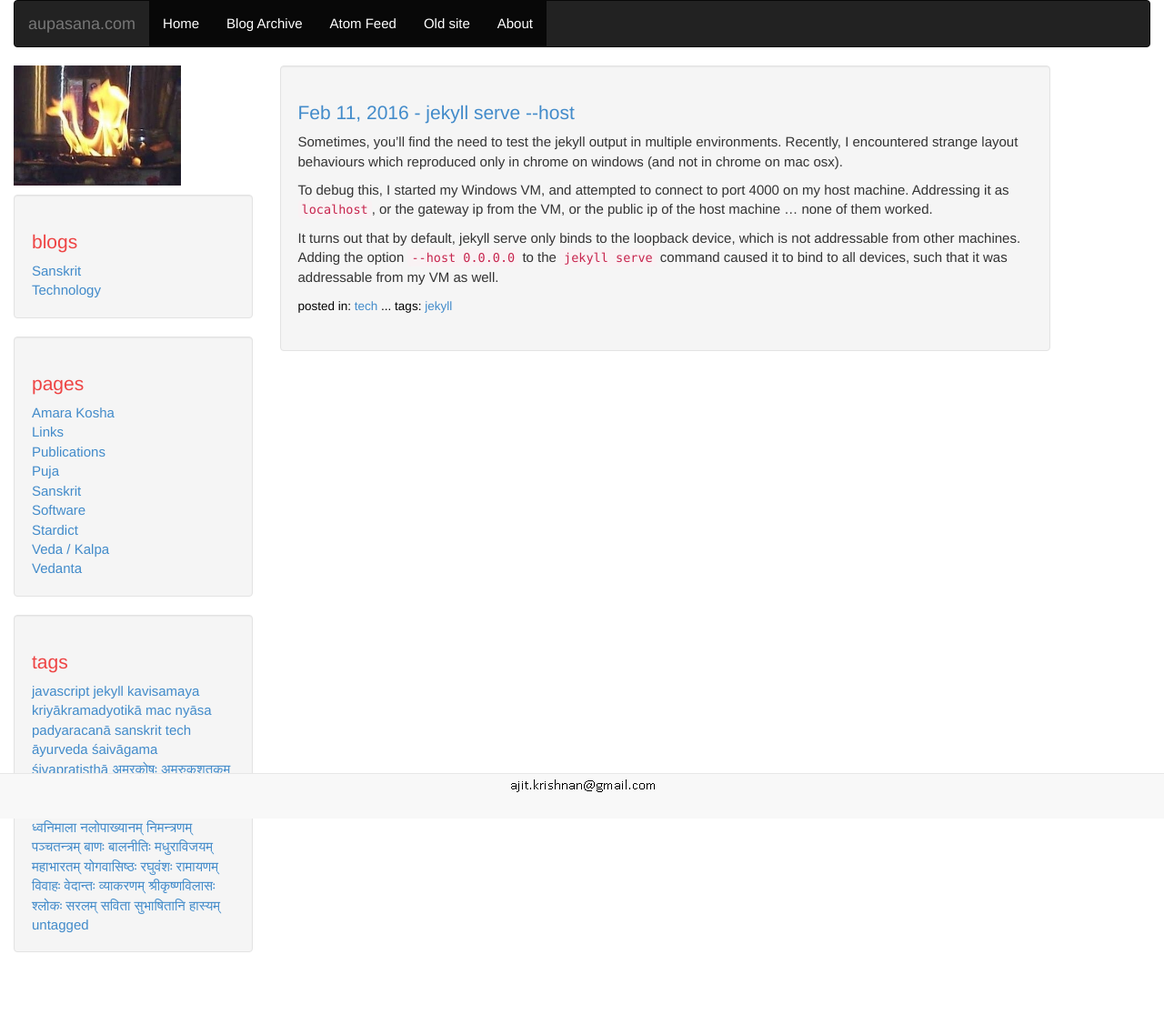
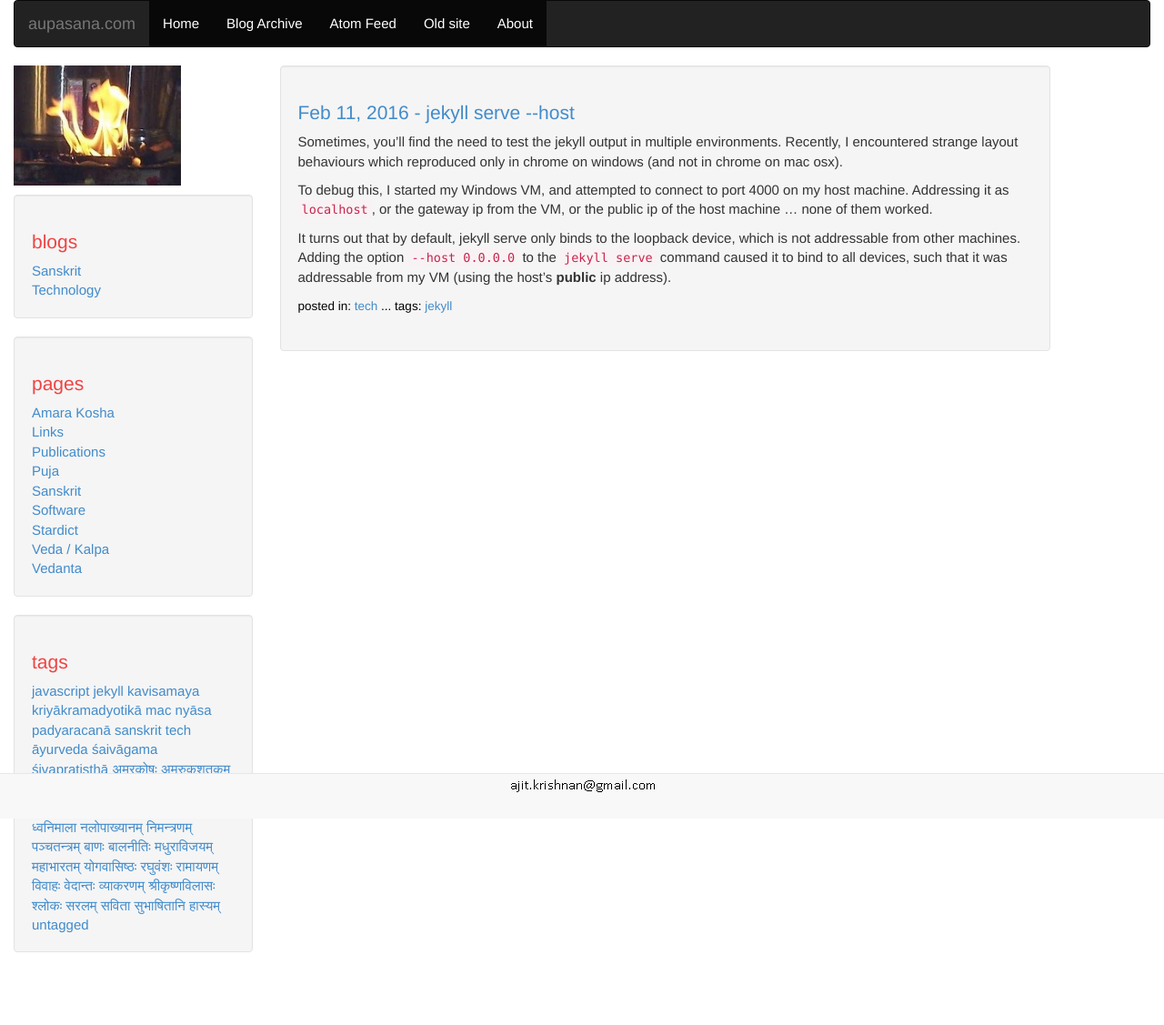
Before and after one commit to aupasana/aupasana.github.io, a Jekyll site: the page built from _posts/2016-02-11-jekyll-serve-host.md, in a window 1280 px wide. Shown: the whole page at 91% size. Built offline with Jekyll 4.4.1, drawn with Linux system fonts in a browser that asks for light colours; comment, search, counter and statistics services are not loaded.

Commit message:
update post content

```diff
--- a/_posts/2016-02-11-jekyll-serve-host.md
+++ b/_posts/2016-02-11-jekyll-serve-host.md
@@ -21,4 +21,5 @@ or the gateway ip from the VM, or the public ip of the host machine
 It turns out that by default, jekyll serve only binds to the loopback
 device, which is not addressable from other machines. Adding the option
 `--host 0.0.0.0` to the `jekyll serve` command caused it to bind to
-all devices, such that it was addressable from my VM as well.
+all devices, such that it was addressable from my VM
+(using the host's **public** ip address).
```
